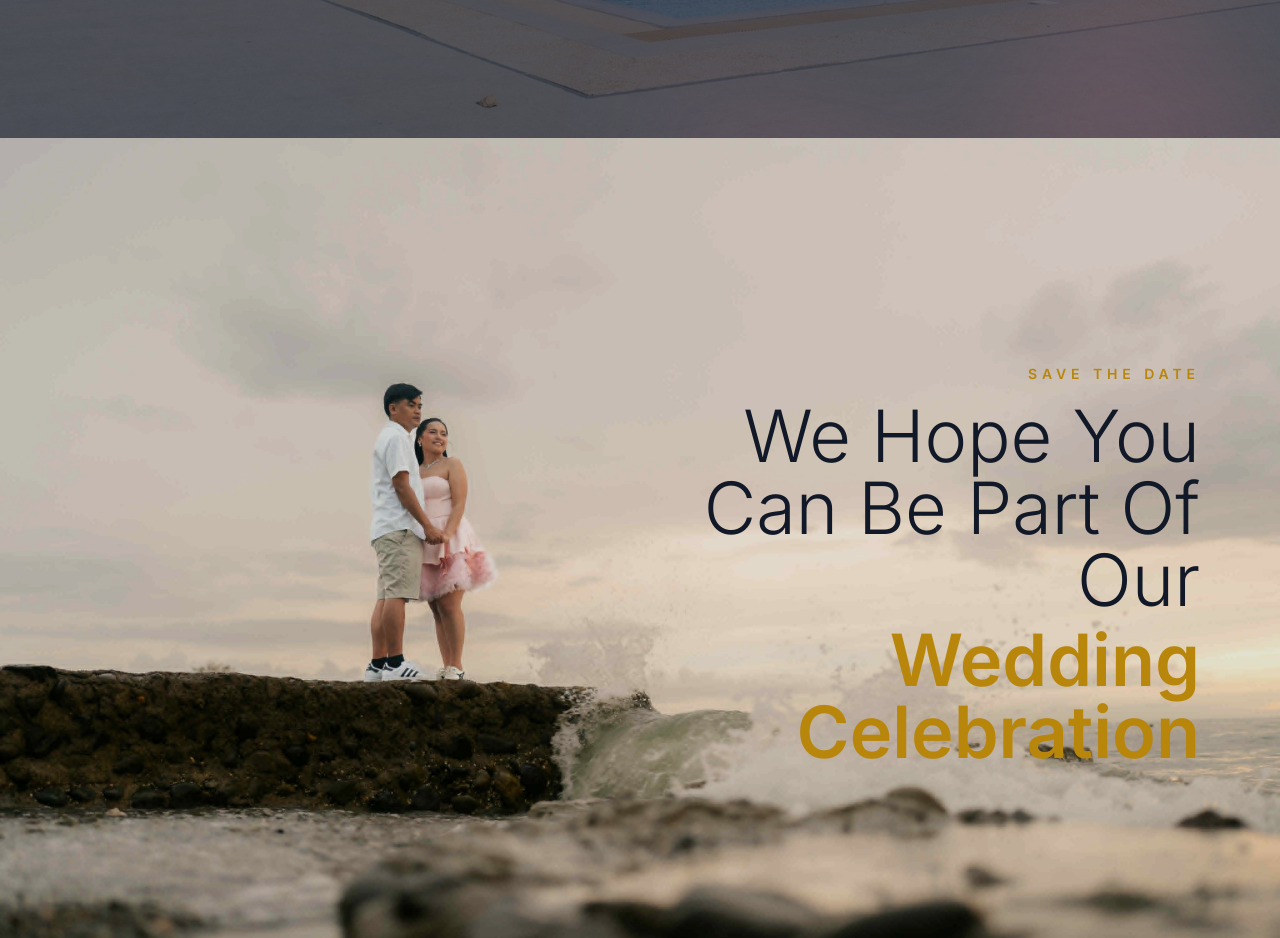
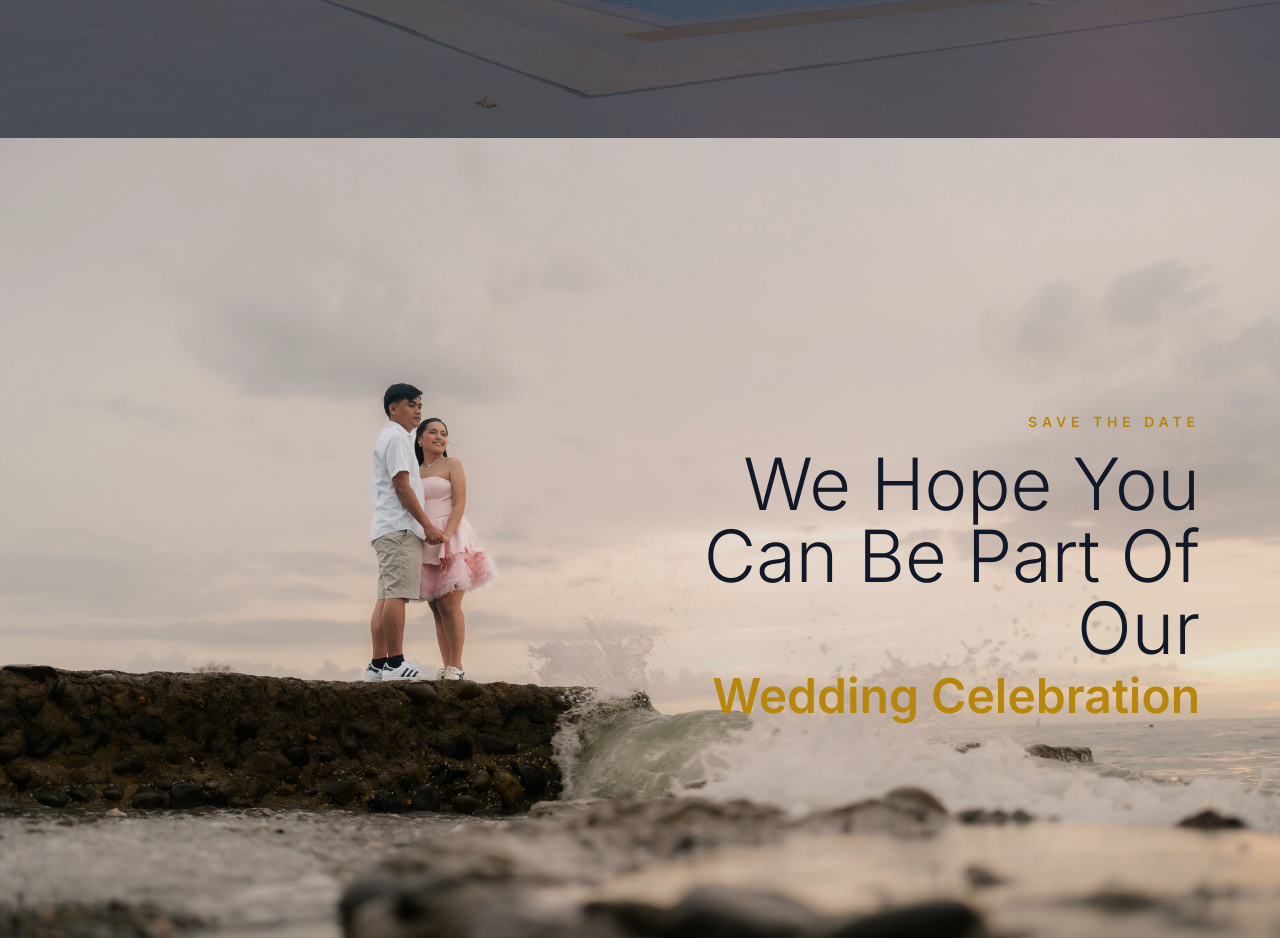
Before and after one commit to RefinedSaltqwe/jonahanand, a Next.js app: page / in a window 1280 px wide. Shown: the part 4200-5138 px from the top of the page. Built offline with nearby package versions, Linux system fonts and the light colour scheme; no server answers.

Commit message:
update herosection

```diff
--- a/src/components/HeroSectionTwo.tsx
+++ b/src/components/HeroSectionTwo.tsx
@@ -6,7 +6,7 @@ const HeroSectionTwo: React.FC = () => {
     <section className="relative h-screen w-full overflow-hidden">
       {/* Background Image */}
       <Image
-        src="/assets/images/hero-2.jpg"
+        src="/assets/images/hero-3.jpg"
         alt="Wedding Couple"
         fill
         priority
@@ -31,7 +31,7 @@ const HeroSectionTwo: React.FC = () => {
 
           <h1 className="text-4xl font-light leading-tight text-gray-900 sm:text-5xl md:text-6xl lg:text-7xl">
             We Hope You Can Be Part Of Our
-            <span className="mt-2 block font-semibold text-[#b8860b]">
+            <span className="mt-2 text-2xl md:text-5xl block font-semibold text-[#b8860b]">
               Wedding Celebration
             </span>
           </h1>
```
Also changed, not shown: public/assets/images/hero-2.jpg (deleted), public/assets/images/hero-3.jpg (added).
